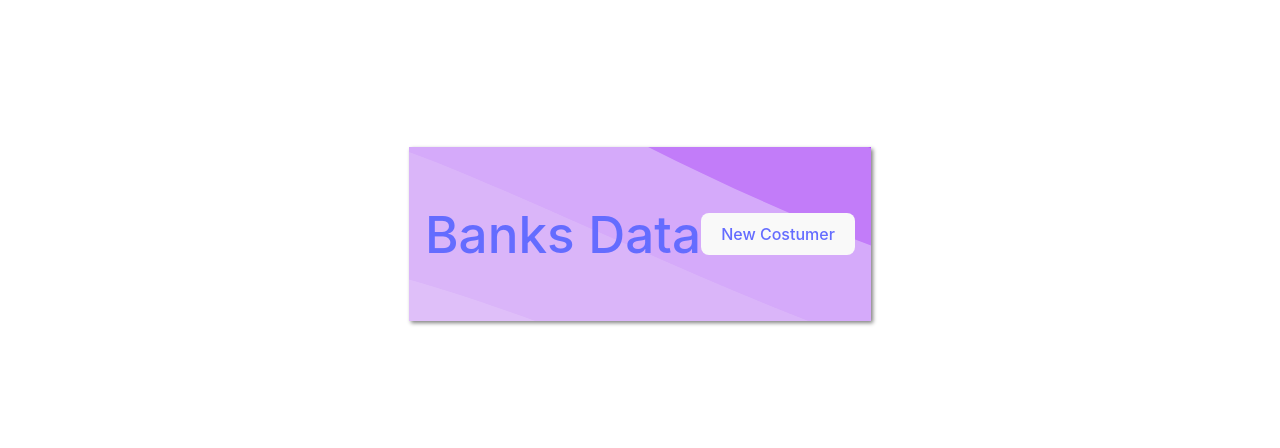
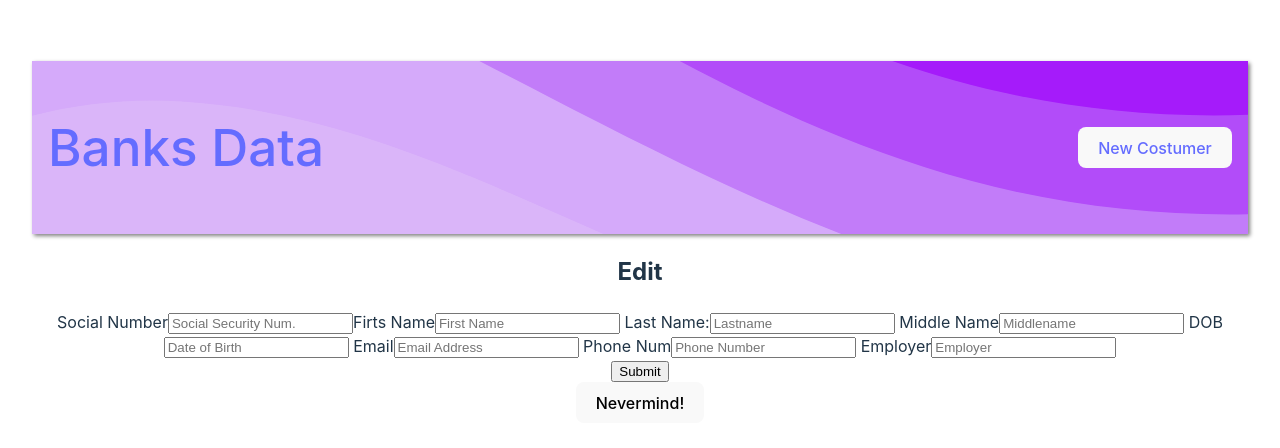
Before and after one commit to Lombarudi24/portfolio-project-front-end, a React (Vite) app: page /bankdata/1/edit in a window 1280 px wide. Shown: the part 158-606 px from the top of the page. Built offline with nearby package versions, Linux system fonts and the light colour scheme; no server answers.

Commit message:
added page edit

```diff
--- a/src/App.jsx
+++ b/src/App.jsx
@@ -5,7 +5,7 @@ import './App.css'
 import Navbar from "./Components/Navbar";
 import Banksdata from "./Components/Banksdata";
 import BankdataNewForm from "./Components/BankdataNewForm";
-
+import Edit from "./Pages/Edit";
 function App() {
 
 
@@ -18,8 +18,8 @@ function App() {
             {/* <Route path="/" element={<Home />} /> */}
             <Route path="/bankdata" element={<Banksdata />} />
             <Route path="/bankdata/new" element={<BankdataNewForm />} />
-            {/* <Route exact path="/bookmarks/:id" element={<Show />} /> */}
-            {/* <Route path="/bookmarks/:id/edit" element={<Edit />} /> */}
+            {/* <Route exact path="/bankdata/:id" element={<Show />} /> */}
+            <Route path="/bankdata/:id/edit" element={<Edit />} />
             {/* <Route path="*" element={<FourOFour />} /> */}
           </Routes>
         </main>
--- a/src/Components/BankdataEdit.jsx
+++ b/src/Components/BankdataEdit.jsx
@@ -3,7 +3,7 @@ import { useParams, Link, useNavigate } from "react-router-dom";
 
 const API = import.meta.env.VITE_BASE_URL;
 
-function BankdatEditForm() {
+function BankdataEditForm() {
   let { id } = useParams();
   const navigate = useNavigate();
 
@@ -29,11 +29,11 @@ function BankdatEditForm() {
 
   // Update a bookmark. Redirect to show view
   const updateBankdata = () => {
-    console.log(`${API}/bookmarks/${id}`);
+    console.log(`${API}/banksdata/${id}`);
 
     fetch(`${API}/banksdata/${id}`, {
       method: "PUT",
-      body: JSON.stringify(bookmark),
+      body: JSON.stringify(bankdata),
       headers: {
         "Content-Type": "application/json",
       },
@@ -139,11 +139,11 @@ function BankdatEditForm() {
         <br />
         <input type="submit" />
       </form>
-      <Link to={`/bookmarks/${id}`}>
+      <Link to={`/bank/${id}`}>
         <button>Nevermind!</button>
       </Link>
     </div>
   );
 }
 
-export default BankdatEditForm;
+export default BankdataEditForm;
--- a/src/Pages/Edit.jsx
+++ b/src/Pages/Edit.jsx
@@ -0,0 +1,14 @@
+import React from 'react'
+import BankdataEditForm from '../Components/BankdataEdit';
+
+
+function Edit() {
+  return (
+    <div className="edit">
+      <h2>Edit</h2>
+      <BankdataEditForm />
+    </div>
+  );
+}
+
+export default Edit
```
